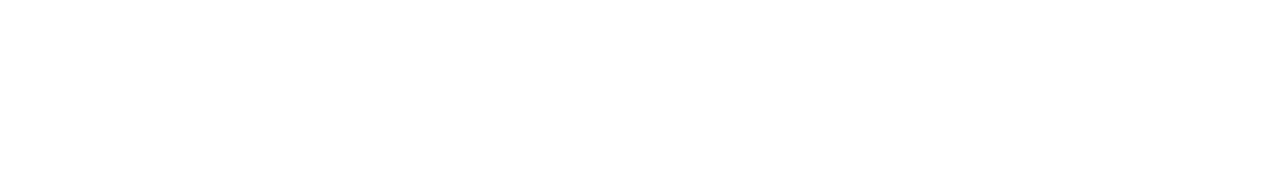
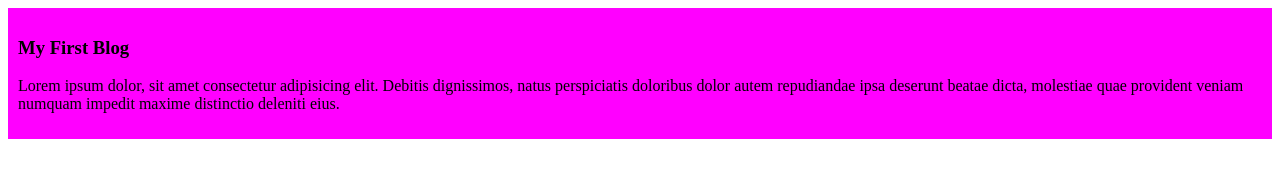
Before and after one commit to Shuvonkar/my-first-github-repo, a plain HTML site: page index.html in a window 1280 px wide. Drawn offline with Linux system fonts and the light colour scheme.

Commit message:
added the first blog

```diff
--- a/index.html
+++ b/index.html
@@ -4,8 +4,14 @@
     <meta charset="UTF-8">
     <meta name="viewport" content="width=device-width, initial-scale=1.0">
     <title>My First Ever Github Repo</title>
+    <link rel="stylesheet" href="styles/style.css">
 </head>
 <body>
 
+    <div>
+        <h3>My First Blog</h3>
+        <p>Lorem ipsum dolor, sit amet consectetur adipisicing elit. Debitis dignissimos, natus perspiciatis doloribus dolor autem repudiandae ipsa deserunt beatae dicta, molestiae quae provident veniam numquam impedit maxime distinctio deleniti eius.</p>
+    </div>
+
 </body>
 </html>
--- /dev/null
+++ b/styles/style.css
@@ -0,0 +1,4 @@
+div{
+    background-color: magenta;
+    padding: 10px;
+}
```
